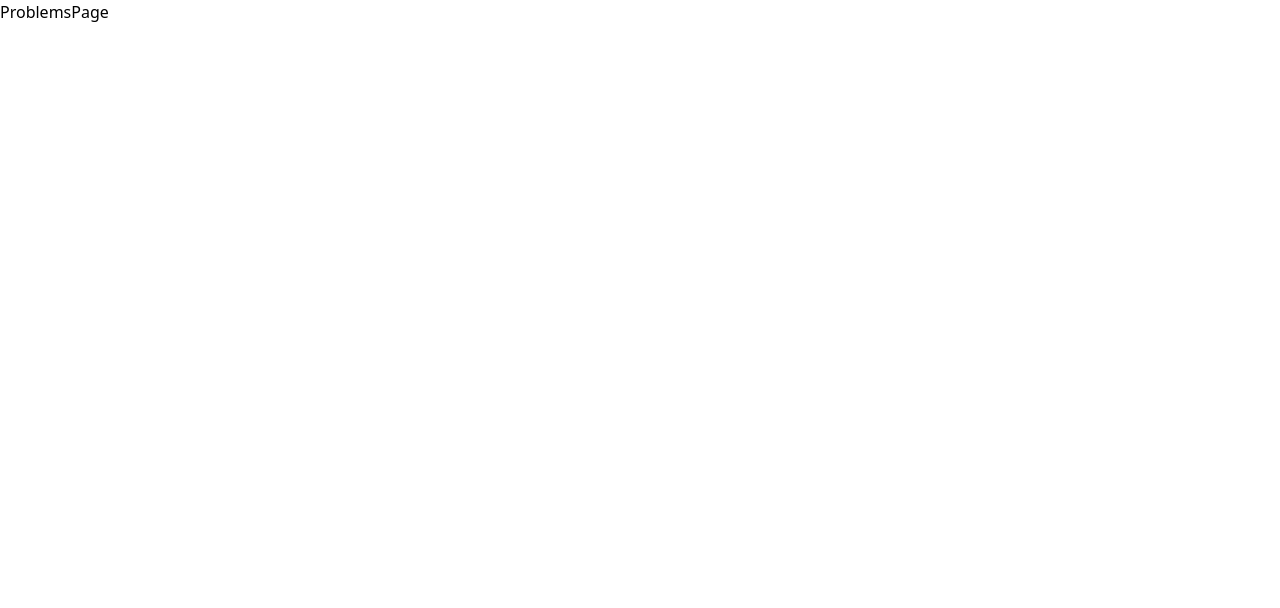
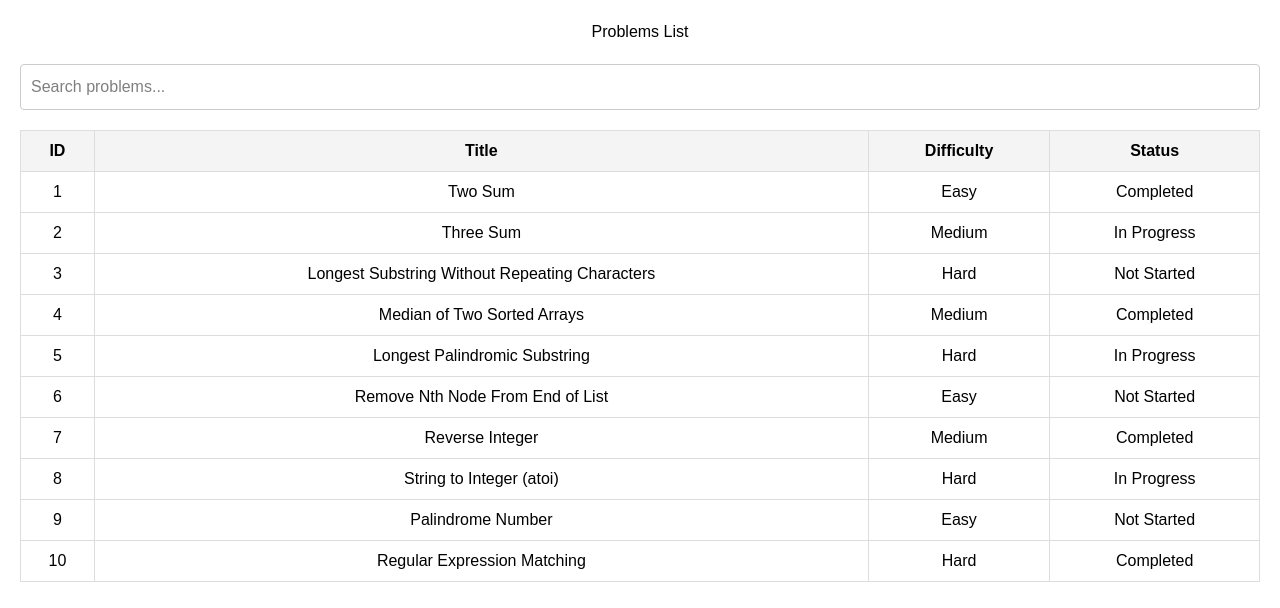
Before and after one commit to Airbone25/LeetCode-Clone, a React (Vite) app in the folder client/: page /problems in a window 1280 px wide. Shown: the top 608 px of the page. Built offline with nearby package versions, Linux system fonts and the light colour scheme.

Commit message:
Problems Page Updated

```diff
--- a/client/src/pages/Problems/ProblemsPage.jsx
+++ b/client/src/pages/Problems/ProblemsPage.jsx
@@ -1,7 +1,70 @@
-import React from 'react'
+import React, { useState, useEffect } from 'react';
+import './Problemspage.css';
 
-export default function ProblemsPage() {
+const ProblemsList = () => {
+  const [problems, setProblems] = useState([]);
+  const [searchTerm, setSearchTerm] = useState('');
+
+  useEffect(() => {
+
+    const fetchProblems = async () => {
+      const data = [
+        { id: 1, title: "Two Sum", difficulty: "Easy", status: "Completed" },
+        { id: 2, title: "Three Sum", difficulty: "Medium", status: "In Progress" },
+        { id: 3, title: "Longest Substring Without Repeating Characters", difficulty: "Hard", status: "Not Started" },
+        { id: 4, title: "Median of Two Sorted Arrays", difficulty: "Medium", status: "Completed" },
+        { id: 5, title: "Longest Palindromic Substring", difficulty: "Hard", status: "In Progress" },
+        { id: 6, title: "Remove Nth Node From End of List", difficulty: "Easy", status: "Not Started" },
+        { id: 7, title: "Reverse Integer", difficulty: "Medium", status: "Completed" },
+        { id: 8, title: "String to Integer (atoi)", difficulty: "Hard", status: "In Progress" },
+        { id: 9, title: "Palindrome Number", difficulty: "Easy", status: "Not Started" },
+        { id: 10, title: "Regular Expression Matching", difficulty: "Hard", status: "Completed" }
+      ];
+      setProblems(data);
+    };
+    fetchProblems();
+  }, []);
+
+  const filteredProblems = problems.filter(problem =>
+    problem.title.toLowerCase().includes(searchTerm.toLowerCase())
+  );
+
   return (
-    <div>ProblemsPage</div>
-  )
-}
+    <div className="problems-list">
+      <h1>Problems List</h1>
+
+      {/* Search Bar */}
+      <input
+        type="text"
+        placeholder="Search problems..."
+        value={searchTerm}
+        onChange={(e) => setSearchTerm(e.target.value)}
+        className="search-bar"
+      />
+
+      {/* Problems Table */}
+      <table>
+        <thead>
+          <tr>
+            <th>ID</th>
+            <th>Title</th>
+            <th>Difficulty</th>
+            <th>Status</th>
+          </tr>
+        </thead>
+        <tbody>
+          {filteredProblems.map(problem => (
+            <tr key={problem.id}>
+              <td>{problem.id}</td>
+              <td>{problem.title}</td>
+              <td>{problem.difficulty}</td>
+              <td>{problem.status}</td>
+            </tr>
+          ))}
+        </tbody>
+      </table>
+    </div>
+  );
+};
+
+export default ProblemsList;
```
